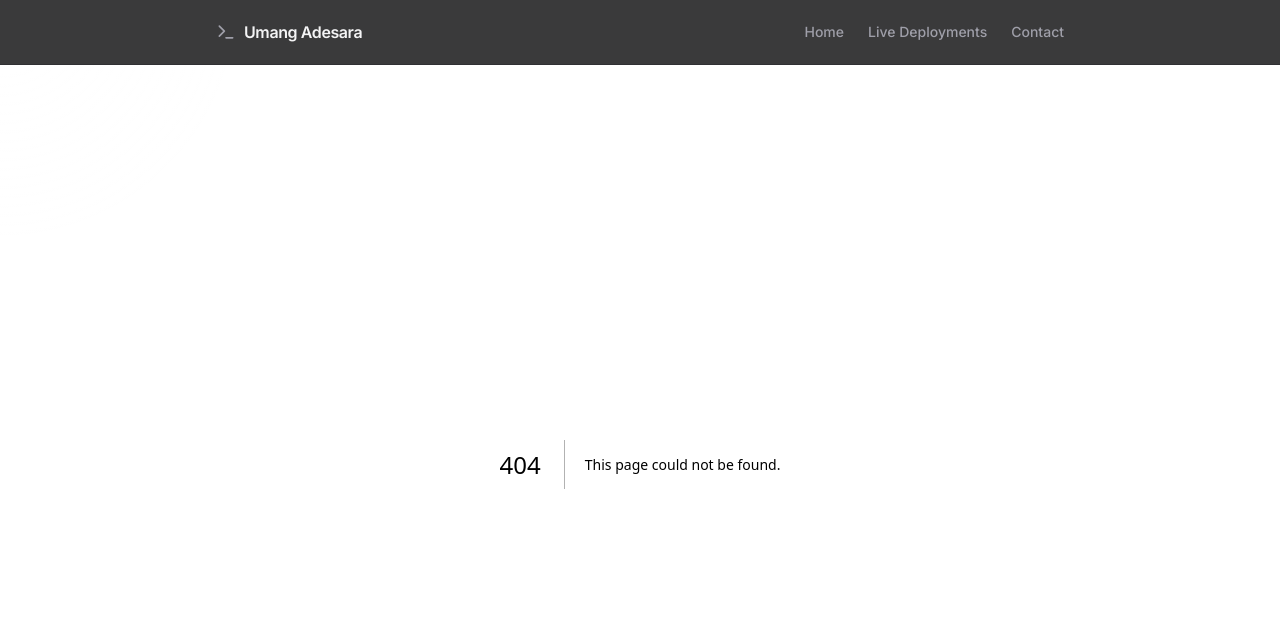
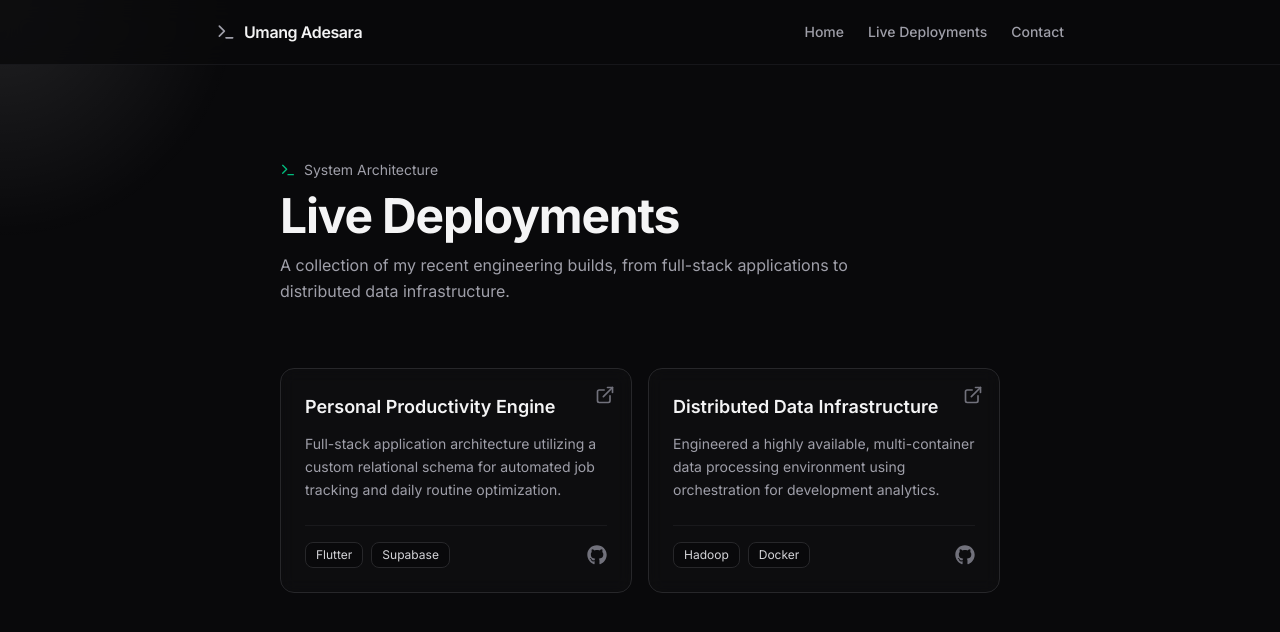
Before and after one commit to umang710/umangadesara-portfolio, a Next.js app: page /projects in a window 1280 px wide. Before the commit this address had no page. Shown: the top 632 px of the page. Built offline with nearby package versions, Linux system fonts and the light colour scheme.

Commit message:
Update navigation links

```diff
--- /dev/null
+++ b/src/app/projects/page.tsx
@@ -0,0 +1,100 @@
+import { Terminal, ExternalLink } from "lucide-react";
+import { FaGithub } from "react-icons/fa";
+
+export const metadata = {
+  title: "Projects | Umang Adesara",
+  description: "Live deployments and technical architecture.",
+};
+
+export default function ProjectsPage() {
+  return (
+    <main className="max-w-3xl mx-auto px-6 py-24 relative z-10 animate-in fade-in slide-in-from-bottom-8 duration-700 ease-out">
+      <section className="space-y-8">
+        <div className="space-y-3">
+          <div className="inline-flex items-center gap-2 text-sm font-mono text-zinc-400">
+            <Terminal className="w-4 h-4 text-emerald-500" />
+            <span>System Architecture</span>
+          </div>
+          <h1 className="text-4xl md:text-5xl font-bold tracking-tight text-zinc-100">
+            Live Deployments
+          </h1>
+          <p className="text-zinc-400 max-w-xl text-base leading-relaxed">
+            A collection of my recent engineering builds, from full-stack
+            applications to distributed data infrastructure.
+          </p>
+        </div>
+
+        <div className="grid grid-cols-1 md:grid-cols-2 gap-4 pt-8">
+          {/* Project 1: Productivity Engine */}
+          <a
+            href="https://your-live-project-url.com"
+            target="_blank"
+            rel="noreferrer"
+            className="group block p-6 border border-zinc-800 rounded-xl bg-zinc-900/30 hover:bg-zinc-900/80 hover:border-zinc-600 transition-all duration-300 backdrop-blur-sm relative overflow-hidden"
+          >
+            <div className="absolute top-4 right-4 text-zinc-500 group-hover:text-zinc-300 transition-colors">
+              <ExternalLink className="w-5 h-5" />
+            </div>
+            <div className="flex flex-col h-full justify-between">
+              <div>
+                <h3 className="font-semibold text-zinc-100 text-lg mb-3 group-hover:text-blue-400 transition-colors">
+                  Personal Productivity Engine
+                </h3>
+                <p className="text-zinc-400 text-sm leading-relaxed mb-6">
+                  Full-stack application architecture utilizing a custom
+                  relational schema for automated job tracking and daily routine
+                  optimization.
+                </p>
+              </div>
+              <div className="flex items-center justify-between mt-auto pt-4 border-t border-zinc-800/50">
+                <div className="flex flex-wrap gap-2 font-mono text-xs">
+                  <span className="bg-zinc-950 border border-zinc-800 text-zinc-300 px-2.5 py-1 rounded-md">
+                    Flutter
+                  </span>
+                  <span className="bg-zinc-950 border border-zinc-800 text-zinc-300 px-2.5 py-1 rounded-md">
+                    Supabase
+                  </span>
+                </div>
+                <FaGithub className="w-5 h-5 text-zinc-500 group-hover:text-zinc-300" />
+              </div>
+            </div>
+          </a>
+
+          {/* Project 2: Distributed Data */}
+          <a
+            href="https://github.com/YOUR_GITHUB/hadoop-cluster"
+            target="_blank"
+            rel="noreferrer"
+            className="group block p-6 border border-zinc-800 rounded-xl bg-zinc-900/30 hover:bg-zinc-900/80 hover:border-zinc-600 transition-all duration-300 backdrop-blur-sm relative overflow-hidden"
+          >
+            <div className="absolute top-4 right-4 text-zinc-500 group-hover:text-zinc-300 transition-colors">
+              <ExternalLink className="w-5 h-5" />
+            </div>
+            <div className="flex flex-col h-full justify-between">
+              <div>
+                <h3 className="font-semibold text-zinc-100 text-lg mb-3 group-hover:text-purple-400 transition-colors">
+                  Distributed Data Infrastructure
+                </h3>
+                <p className="text-zinc-400 text-sm leading-relaxed mb-6">
+                  Engineered a highly available, multi-container data processing
+                  environment using orchestration for development analytics.
+                </p>
+              </div>
+              <div className="flex items-center justify-between mt-auto pt-4 border-t border-zinc-800/50">
+                <div className="flex flex-wrap gap-2 font-mono text-xs">
+                  <span className="bg-zinc-950 border border-zinc-800 text-zinc-300 px-2.5 py-1 rounded-md">
+                    Hadoop
+                  </span>
+                  <span className="bg-zinc-950 border border-zinc-800 text-zinc-300 px-2.5 py-1 rounded-md">
+                    Docker
+                  </span>
+                </div>
+                <FaGithub className="w-5 h-5 text-zinc-500 group-hover:text-zinc-300" />
+              </div>
+            </div>
+          </a>
+        </div>
+      </section>
+    </main>
+  );
+}
--- a/src/components/ui/Navbar.tsx
+++ b/src/components/ui/Navbar.tsx
@@ -19,7 +19,7 @@ export function Navbar() {
             Home
           </Link>
           <Link
-            href="#projects"
+            href="/projects"
             className="hover:text-zinc-100 transition-colors"
           >
             Live Deployments
```
